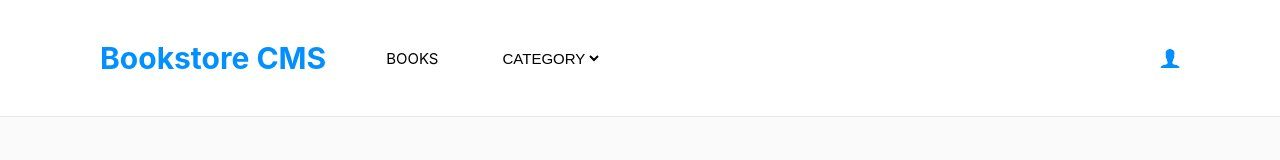
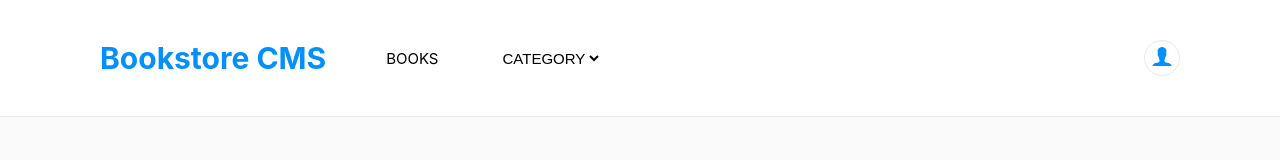
Before and after one commit to maosan132/Magic-bookstore, a React (Create React App) app: page / in a window 1280 px wide. Shown: the top 160 px of the page. Built offline with nearby package versions, Linux system fonts and the light colour scheme.

Commit message:
Modify public/index.html to adjust to site info, and make user icon more alike the design

```diff
--- a/public/index.html
+++ b/public/index.html
@@ -7,7 +7,7 @@
     <meta name="theme-color" content="#000000" />
     <meta
       name="description"
-      content="Web site created using create-react-app"
+      content="Bookstore created with React and Redux"
     />
     <link rel="apple-touch-icon" href="%PUBLIC_URL%/logo192.png" />
     <!--
@@ -24,7 +24,7 @@
       work correctly both with client-side routing and a non-root public URL.
       Learn how to configure a non-root public URL by running `npm run build`.
     -->
-    <title>React App</title>
+    <title>Magic Bookstore</title>
   </head>
   <body>
     <noscript>You need to enable JavaScript to run this app.</noscript>
--- a/src/containers/BooksList.js
+++ b/src/containers/BooksList.js
@@ -29,7 +29,13 @@ const BookList = () => {
           <span>BOOKS</span>
           <CategoryFilter filter={handleCategoryFilter} />
         </div>
-        <img className="icon" src={userIcon} style={{ height: '20%', width: '20px' }} alt="user-icon" />
+        <a href="#user" className="user-circle">
+          <img
+            className="icon"
+            src={userIcon}
+            alt="user-icon"
+          />
+        </a>
       </header>
       <main>
         {
--- a/src/styles/App.css
+++ b/src/styles/App.css
@@ -66,3 +66,16 @@ input[type="text"] {
   background-color: var(--azure-color);
   color: var(--white-color);
 }
+
+.icon {
+  height: 20px;
+  width: 20px;
+}
+
+.user-circle {
+  display: block;
+  border: 1px solid var(--lightgrey-color);
+  border-radius: 50%;
+  padding: 5px 7px;
+
+}
--- a/src/styles/Book.css
+++ b/src/styles/Book.css
@@ -90,11 +90,6 @@
   border: solid 1px var(--lightgrey-color);
 }
 
-.icon {
-  height: 50%;
-  width: auto;
-}
-
 .progress-circle {
   width: 4.25rem;
   height: 4.25rem;
```
